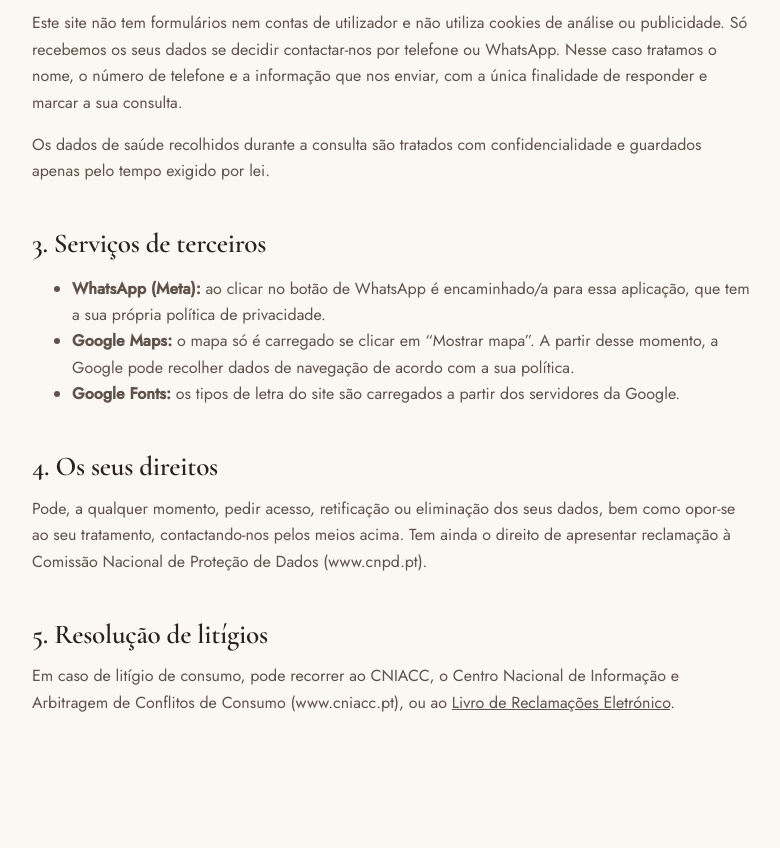
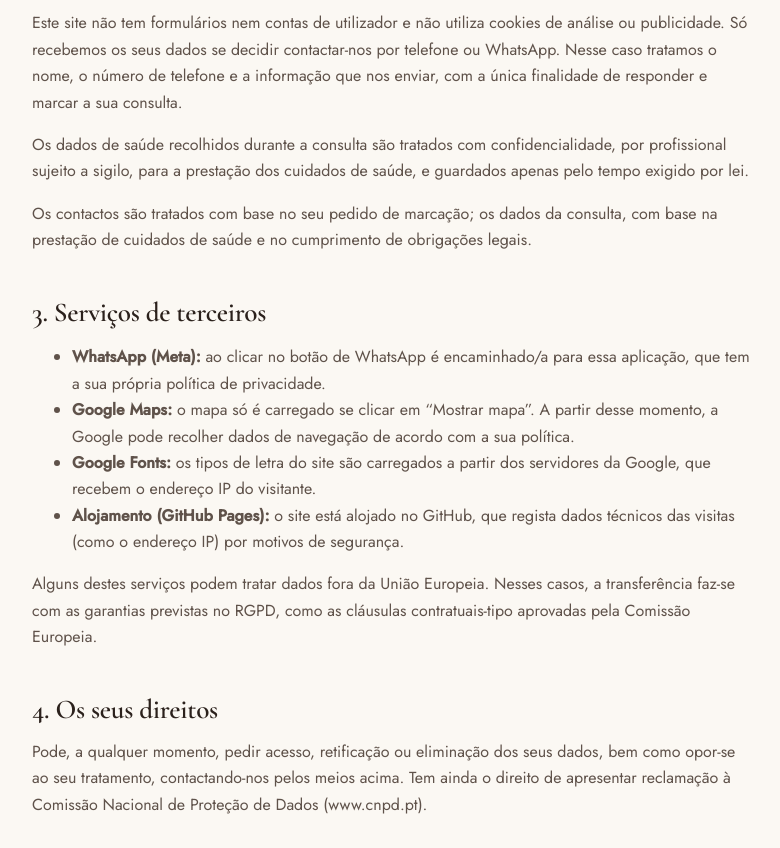
Before and after one commit to inesmachado15/seressencia, a plain HTML site: page politica-privacidade.html in a window 1280 px wide. Shown: the part 463-1311 px from the top of the page, without its empty margins (248-1028 px from the left). Drawn offline with nearby package versions, Linux system fonts and the light colour scheme.

Commit message:
Melhorias: noindex do protótipo, imagem de partilha, 404 e privacidade

```diff
--- a/politica-privacidade.html
+++ b/politica-privacidade.html
@@ -28,14 +28,17 @@
 
     <h2>2. Que dados recolhemos</h2>
     <p>Este site não tem formulários nem contas de utilizador e não utiliza cookies de análise ou publicidade. Só recebemos os seus dados se decidir contactar-nos por telefone ou WhatsApp. Nesse caso tratamos o nome, o número de telefone e a informação que nos enviar, com a única finalidade de responder e marcar a sua consulta.</p>
-    <p>Os dados de saúde recolhidos durante a consulta são tratados com confidencialidade e guardados apenas pelo tempo exigido por lei.</p>
+    <p>Os dados de saúde recolhidos durante a consulta são tratados com confidencialidade, por profissional sujeito a sigilo, para a prestação dos cuidados de saúde, e guardados apenas pelo tempo exigido por lei.</p>
+    <p>Os contactos são tratados com base no seu pedido de marcação; os dados da consulta, com base na prestação de cuidados de saúde e no cumprimento de obrigações legais.</p>
 
     <h2>3. Serviços de terceiros</h2>
     <ul>
       <li><strong>WhatsApp (Meta):</strong> ao clicar no botão de WhatsApp é encaminhado/a para essa aplicação, que tem a sua própria política de privacidade.</li>
       <li><strong>Google Maps:</strong> o mapa só é carregado se clicar em “Mostrar mapa”. A partir desse momento, a Google pode recolher dados de navegação de acordo com a sua política.</li>
-      <li><strong>Google Fonts:</strong> os tipos de letra do site são carregados a partir dos servidores da Google.</li>
+      <li><strong>Google Fonts:</strong> os tipos de letra do site são carregados a partir dos servidores da Google, que recebem o endereço IP do visitante.</li>
+      <li><strong>Alojamento (GitHub Pages):</strong> o site está alojado no GitHub, que regista dados técnicos das visitas (como o endereço IP) por motivos de segurança.</li>
     </ul>
+    <p>Alguns destes serviços podem tratar dados fora da União Europeia. Nesses casos, a transferência faz-se com as garantias previstas no RGPD, como as cláusulas contratuais-tipo aprovadas pela Comissão Europeia.</p>
 
     <h2>4. Os seus direitos</h2>
     <p>Pode, a qualquer momento, pedir acesso, retificação ou eliminação dos seus dados, bem como opor-se ao seu tratamento, contactando-nos pelos meios acima. Tem ainda o direito de apresentar reclamação à Comissão Nacional de Proteção de Dados (www.cnpd.pt).</p>
```
